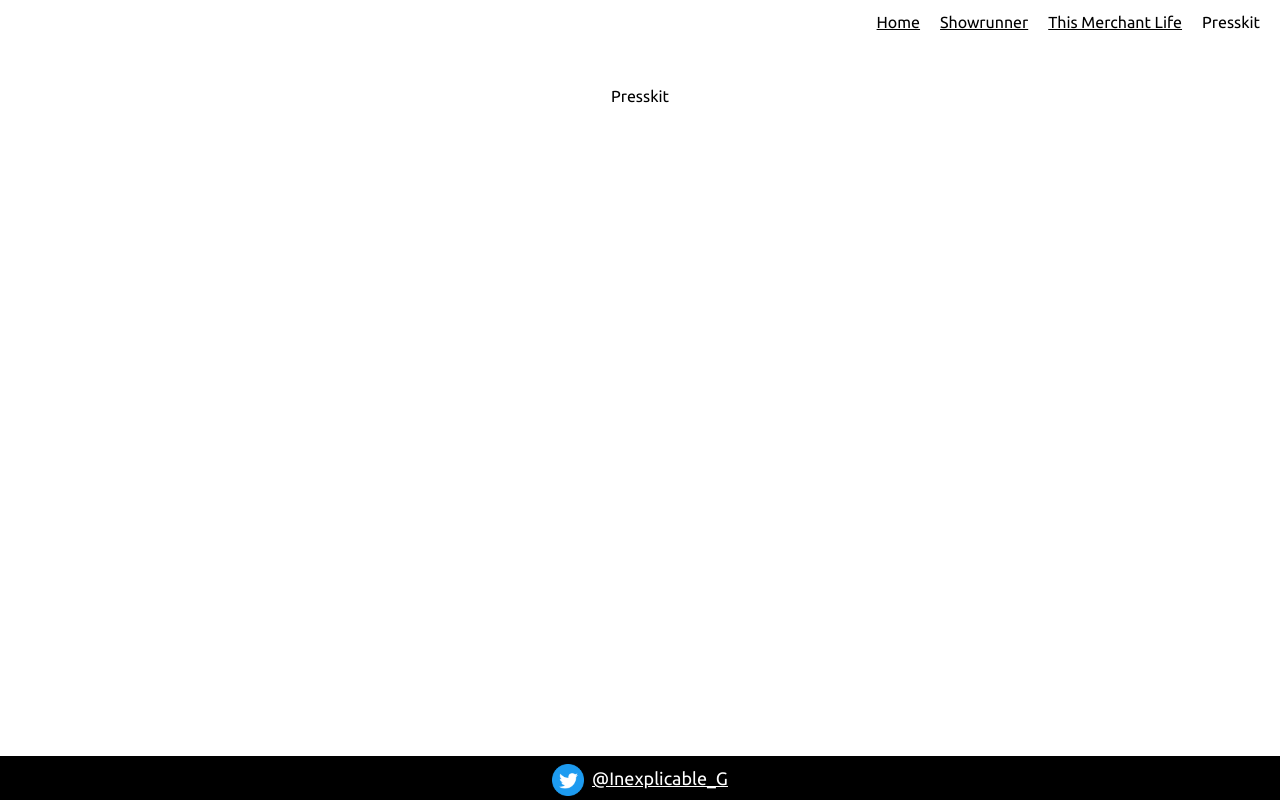
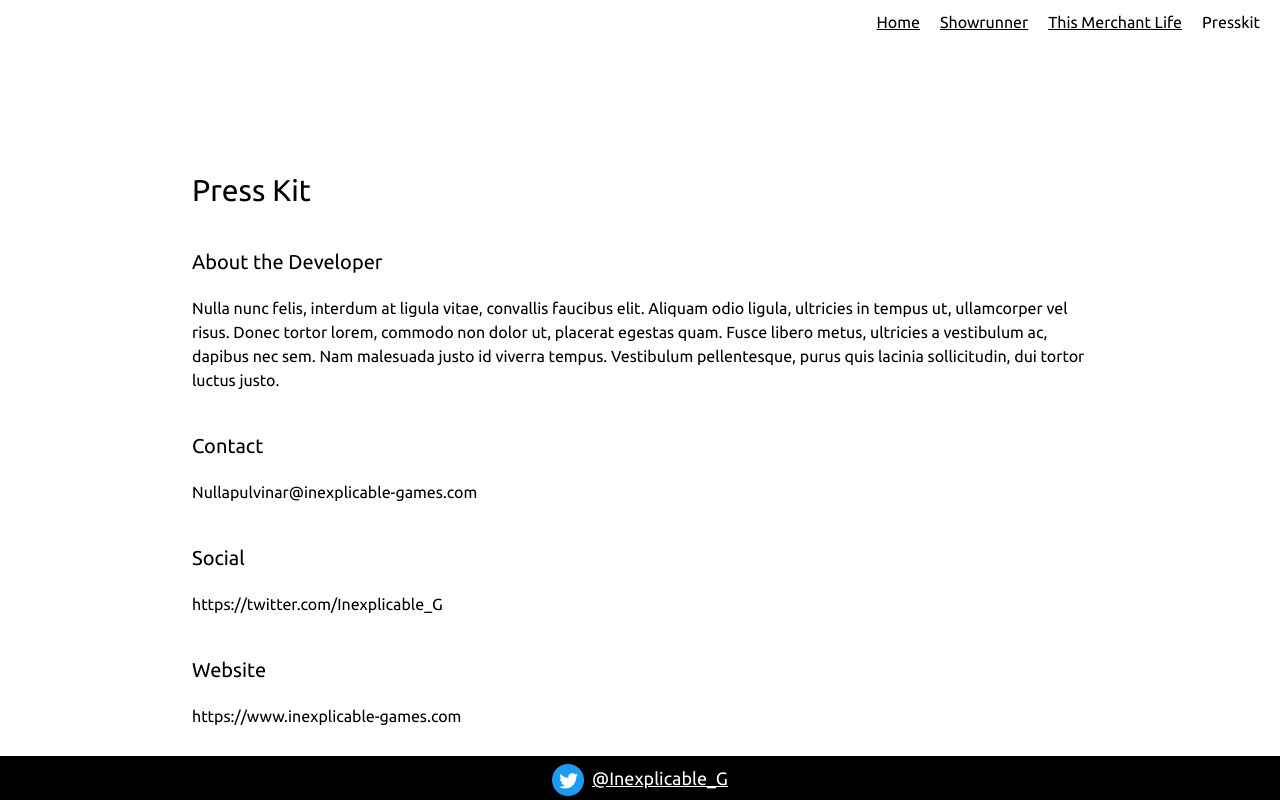
Before and after one commit to TurningOfTables/ig-next, a Next.js app: page /presskit in a window 1280 px wide. Built offline with nearby package versions, Linux system fonts and the light colour scheme.

Commit message:
First presskit headers with placeholder content

```diff
--- /dev/null
+++ b/components/presskitSection.js
@@ -0,0 +1,8 @@
+export default function PresskitSection({ title, content }) {
+  return (
+    <div className="my-10">
+      <h2 className="text-xl my-5">{title}</h2>
+      <div>{content}</div>
+    </div>
+  );
+}
--- a/pages/presskit.js
+++ b/pages/presskit.js
@@ -1,5 +1,6 @@
 import NavBar from "../components/navBar";
 import SharedHead from "../components/sharedHead";
+import PresskitSection from "../components/presskitSection";
 import Footer from "../components/footer";
 
 export default function Presskit() {
@@ -8,8 +9,48 @@ export default function Presskit() {
       <SharedHead />
       <NavBar />
 
-      <main className="container mx-auto mt-10 text-center subpixel-antialiased">
-        Presskit
+      <main className="container max-w-4xl mx-auto mt-10 text-left subpixel-antialiased">
+        <h1 className="text-3xl mt-32 mb-10">Press Kit</h1>
+
+        <PresskitSection
+          title="About the Developer"
+          content="Nulla nunc felis, interdum at ligula vitae, convallis faucibus elit.
+        Aliquam odio ligula, ultricies in tempus ut, ullamcorper vel risus.
+        Donec tortor lorem, commodo non dolor ut, placerat egestas quam. Fusce
+        libero metus, ultricies a vestibulum ac, dapibus nec sem. Nam malesuada
+        justo id viverra tempus. Vestibulum pellentesque, purus quis lacinia
+        sollicitudin, dui tortor luctus justo."
+        />
+
+        <PresskitSection
+          title="Contact"
+          content="Nullapulvinar@inexplicable-games.com"
+        />
+
+        <PresskitSection
+          title="Social"
+          content="https://twitter.com/Inexplicable_G"
+        />
+
+        <PresskitSection
+          title="Website"
+          content="https://www.inexplicable-games.com"
+        />
+
+        <div className="border-b border-gray-200">
+          <ul className="flex flex-wrap text-center">
+            <li className="mr-2">
+              <a href="#" className="inline-block">
+                Showrunner
+              </a>
+            </li>
+            <li className="mr-2">
+              <a href="#" className="inline-block">
+                This Merchant Life
+              </a>
+            </li>
+          </ul>
+        </div>
       </main>
 
       <Footer />
```
